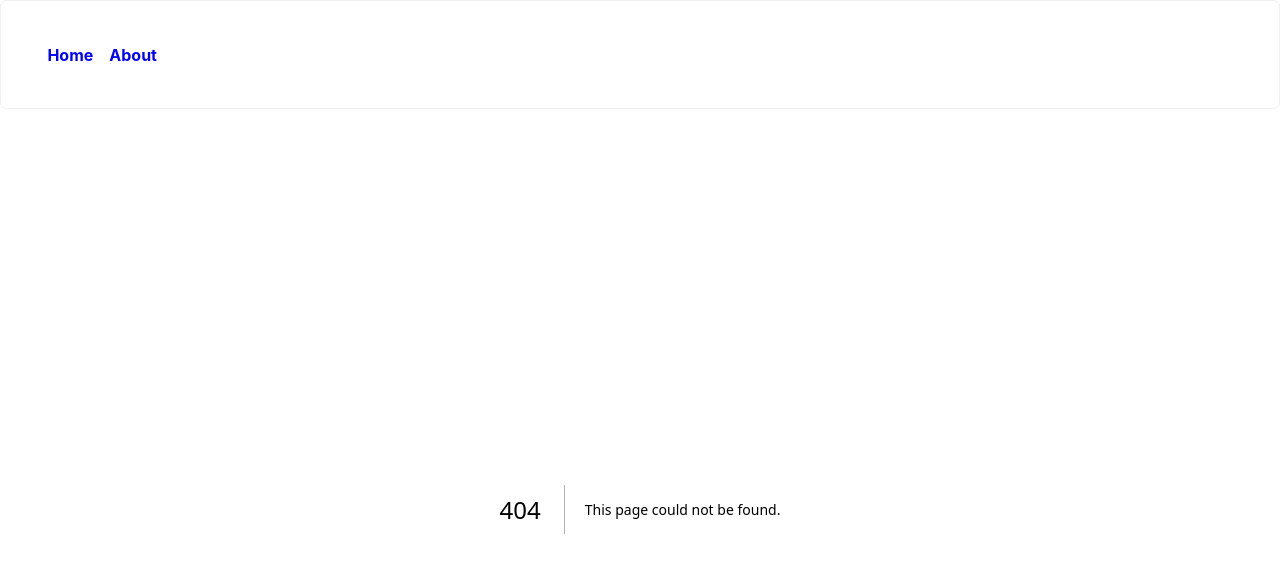
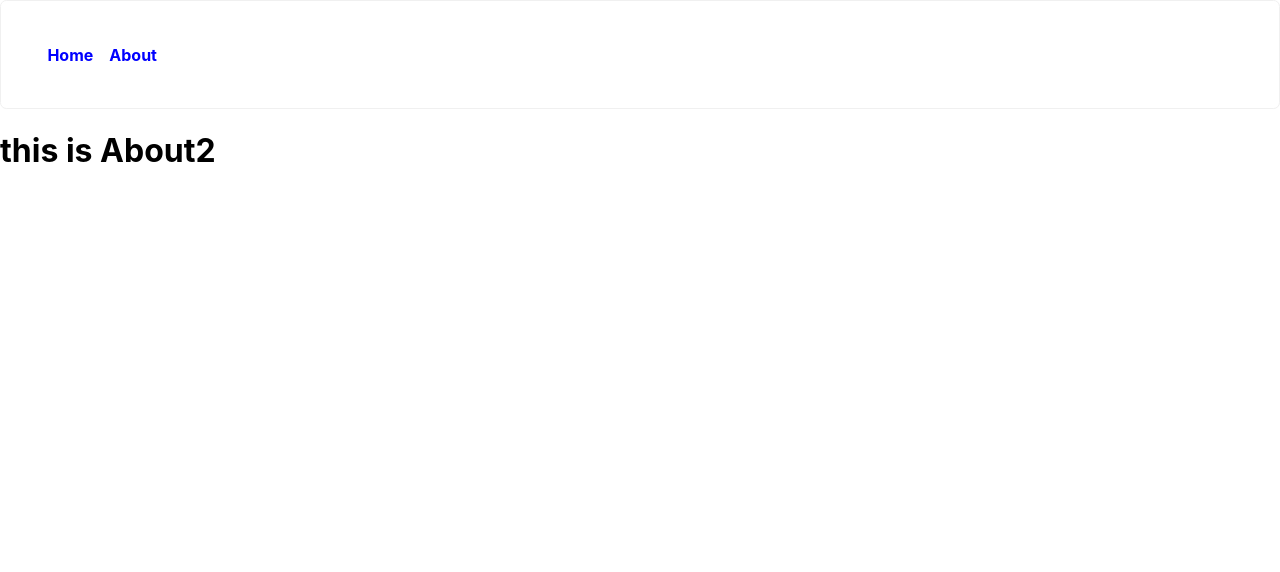
Before and after one commit to jyunakaike/next-13Beta-test, a Next.js app: page /about/about2 in a window 1280 px wide. Before the commit this address had no page. Shown: the top 572 px of the page. Built offline with nearby package versions, Linux system fonts and the light colour scheme.

Commit message:
route/route

```diff
--- /dev/null
+++ b/app/about/about2/page.jsx
@@ -0,0 +1,3 @@
+export default function About2() {
+    return <h1>this is About2</h1>;
+}
```
